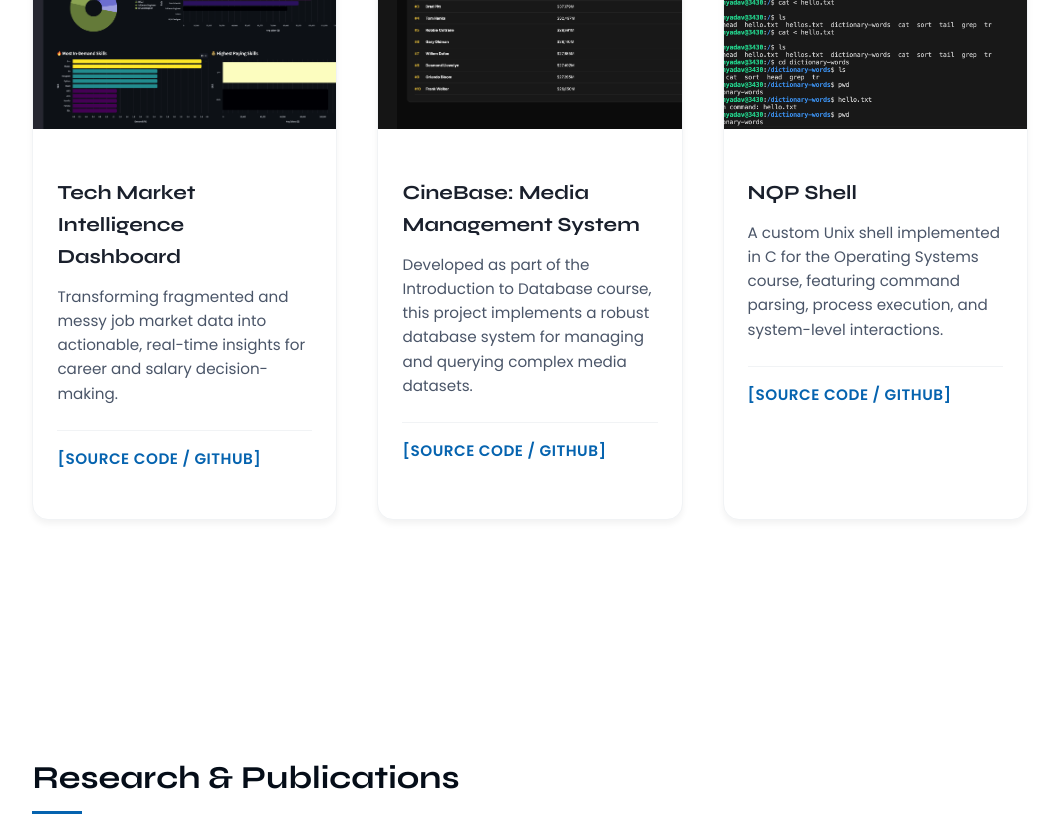
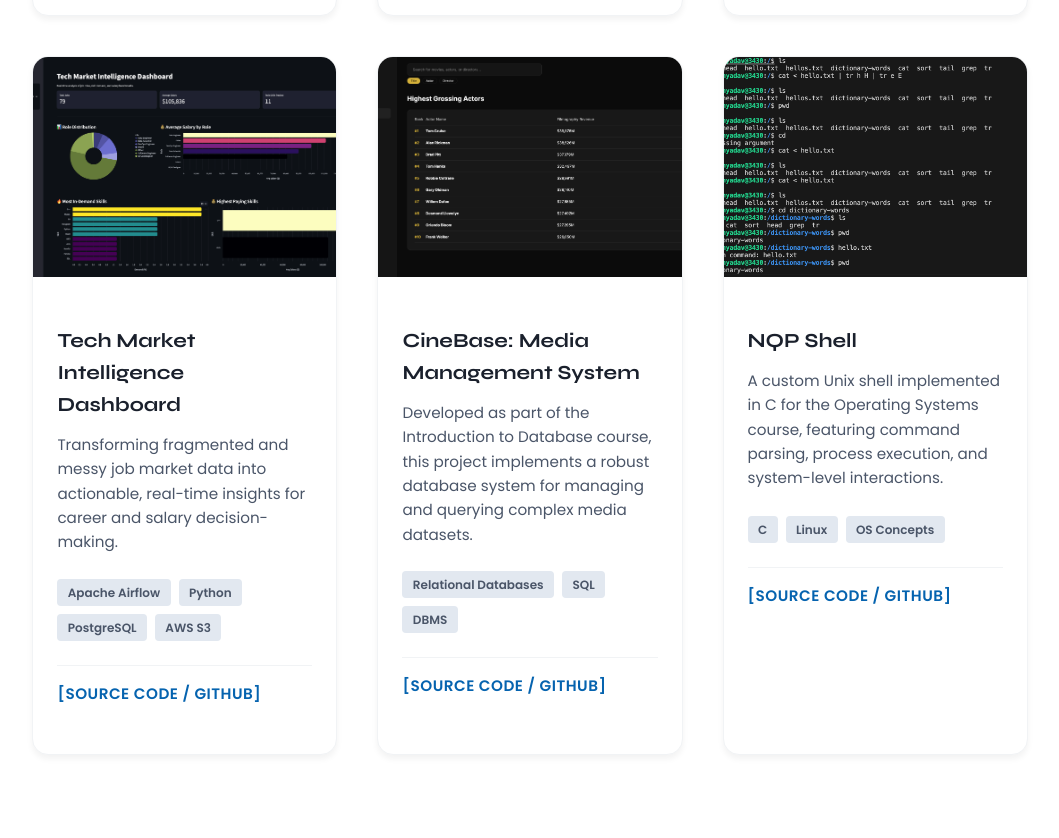
Before and after one commit to subhashyadavon/SubhashYadav, a React (Vite) app: page / in a window 1280 px wide. Shown: the part 6340-7178 px from the top of the page, without its empty margins (150-1209 px from the left). Built offline with nearby package versions, Linux system fonts and the light colour scheme.

Commit message:
Add tech stacks to projects and render tags

```diff
--- a/src/assets/mywork_data.js
+++ b/src/assets/mywork_data.js
@@ -18,7 +18,8 @@ const mywork_data = [
         w_img: project2_img,
         w_github: "https://github.com/subhashyadavon/CarDex-Prod",
         w_medium: "https://medium.com/p/9433319f9bd2?postPublishedType=initial",
-        w_link: "https://app-cardex.azurewebsites.net/"
+        w_link: "https://app-cardex.azurewebsites.net/",
+        w_tags: ["C#", "React", "PostgreSQL", "Docker", "Terraform", "GitHub Actions"]
     },
     {
         w_no: 2,
@@ -27,7 +28,8 @@ const mywork_data = [
         w_img: ustep_img,
         w_github: "https://github.com/subhashyadavon/ustep",
         w_medium: "https://medium.com/p/598c8edbbba6?postPublishedType=initial",
-        w_apk: "https://drive.google.com/file/d/1KFODnr0fi8JvtacVrN0B5JMXcYUgxL-5/view?usp=sharing"
+        w_apk: "https://drive.google.com/file/d/1KFODnr0fi8JvtacVrN0B5JMXcYUgxL-5/view?usp=sharing",
+        w_tags: ["Java", "Android Studio", "HSQLDB", "Python", "JUnit", "GitHub Actions"]
     },
     {
         w_no: 3,
@@ -35,6 +37,7 @@ const mywork_data = [
         w_desc: "An intelligent chat application that combines speech-to-text, vector search, and retrieval-augmented generation (RAG) to enable natural, voice-driven conversations.",
         w_img: project1_img,
         w_github: "https://github.com/subhashyadavon/voice-driven-qna-bot.git",
+        w_tags: ["Python", "FastAPI", "LangChain", "RAG"]
     },
 
     {
@@ -43,7 +46,8 @@ const mywork_data = [
         w_desc: "A To-Do web app that demonstrates key Human–Computer Interaction (HCI) principles through a simple, intuitive, and user-centered design.",
         w_img: project4_img,
         w_github: "https://github.com/subhashyadavon/todo-app",
-        w_link: "https://subhashyadavon.github.io/todo-app/"
+        w_link: "https://subhashyadavon.github.io/todo-app/",
+        w_tags: ["HTML", "CSS", "JavaScript"]
     },
     {
         w_no: 5,
@@ -51,7 +55,8 @@ const mywork_data = [
         w_desc: "Movie review sentiment classifier built using TF-IDF and Logistic Regression. Real-time inference for Positive or Negative sentiment.",
         w_img: project5_img,
         w_github: "https://github.com/subhashyadavon/imdb_nlp.git",
-        w_link: "https://github.com/subhashyadavon/imdb_nlp/pkgs/container/imdb-nlp"
+        w_link: "https://github.com/subhashyadavon/imdb_nlp/pkgs/container/imdb-nlp",
+        w_tags: ["Python", "NLP", "scikit-learn"]
     },
     {
         w_no: 6,
@@ -59,7 +64,8 @@ const mywork_data = [
         w_desc: "AI-powered application that suggests healthy recipes based on ingredients identified from a photo upload.",
         w_img: project6_img,
         w_github: "https://github.com/subhashyadavon/HealthyReceipe.git",
-        w_link: "https://healthyreceipegit-dy3sbap7rezfp8mveyykr4.streamlit.app/"
+        w_link: "https://healthyreceipegit-dy3sbap7rezfp8mveyykr4.streamlit.app/",
+        w_tags: ["Python", "Streamlit", "AI/ML"]
     },
     {
         w_no: 7,
@@ -67,6 +73,7 @@ const mywork_data = [
         w_desc: "Transforming fragmented and messy job market data into actionable, real-time insights for career and salary decision-making.",
         w_img: airflow_img,
         w_github: "https://github.com/subhashyadavon/airflow-project.git",
+        w_tags: ["Apache Airflow", "Python", "PostgreSQL", "AWS S3"]
     },
     {
         w_no: 8,
@@ -74,6 +81,7 @@ const mywork_data = [
         w_desc: "Developed as part of the Introduction to Database course, this project implements a robust database system for managing and querying complex media datasets.",
         w_img: database_img,
         w_github: "https://github.com/subhashyadavon/DatabaseProject.git",
+        w_tags: ["Relational Databases", "SQL", "DBMS"]
     },
     {
         w_no: 9,
@@ -81,6 +89,7 @@ const mywork_data = [
         w_desc: "A custom Unix shell implemented in C for the Operating Systems course, featuring command parsing, process execution, and system-level interactions.",
         w_img: shell_img,
         w_github: "https://github.com/subhashyadavon/NQPShell.git",
+        w_tags: ["C", "Linux", "OS Concepts"]
     },
 
 
--- a/src/components/MyWork/MyWork.css
+++ b/src/components/MyWork/MyWork.css
@@ -65,6 +65,22 @@
     flex: 1;
 }
 
+.project-tags {
+    display: flex;
+    flex-wrap: wrap;
+    gap: 0.5rem;
+    margin-bottom: 1.5rem;
+}
+
+.project-tag {
+    background: #e2e8f0;
+    color: #4a5568;
+    padding: 0.25rem 0.65rem;
+    border-radius: 4px;
+    font-size: 0.75rem;
+    font-weight: 600;
+}
+
 .project-links {
     font-size: 0.85rem;
     font-weight: 600;
--- a/src/components/MyWork/MyWork.jsx
+++ b/src/components/MyWork/MyWork.jsx
@@ -14,6 +14,15 @@ const MyWork = () => {
                         <div className="project-content">
                             <h3>{work.w_name}</h3>
                             <p>{work.w_desc}</p>
+
+                            {work.w_tags && (
+                                <div className="project-tags">
+                                    {work.w_tags.map((tag, idx) => (
+                                        <span key={idx} className="project-tag">{tag}</span>
+                                    ))}
+                                </div>
+                            )}
+
                             <p className="project-links">
                                 <a href={work.w_github} target="_blank" rel="noopener noreferrer">
                                     [Source Code / GitHub]
```
